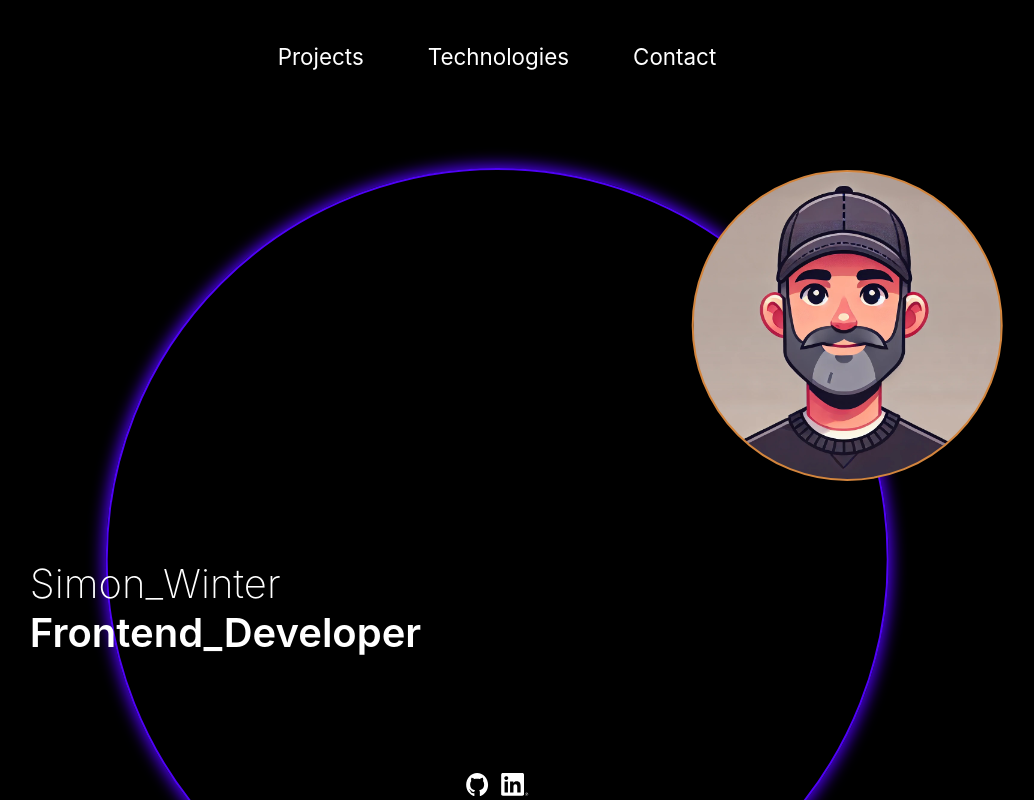
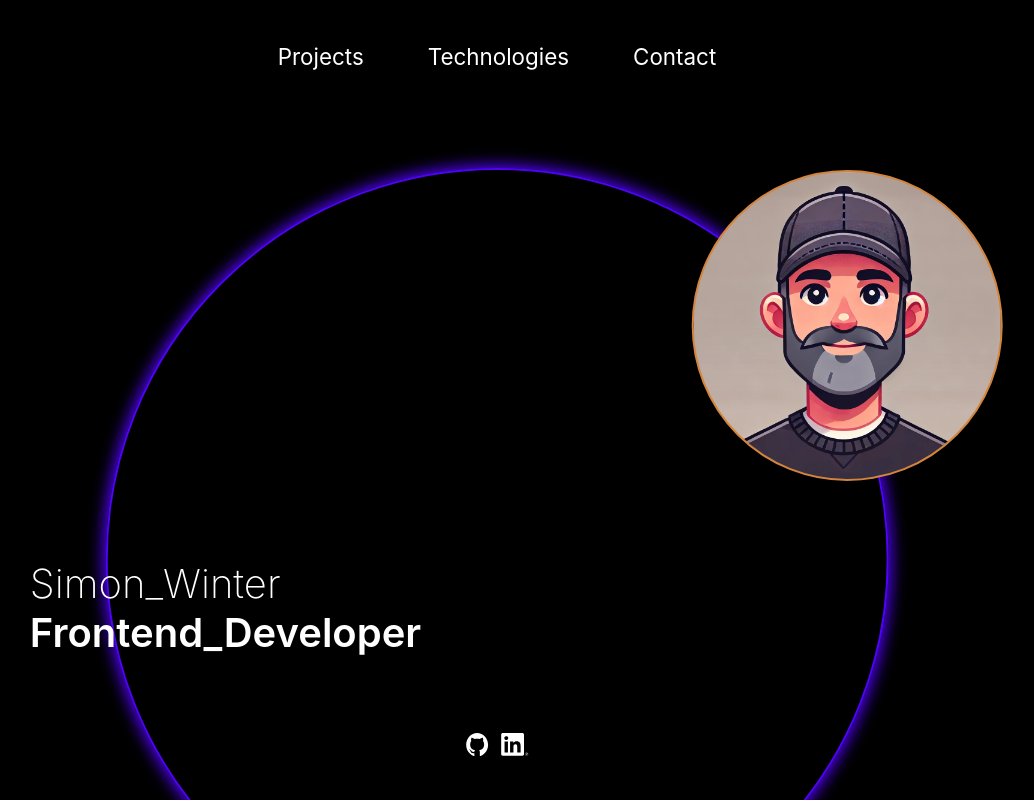
Before and after one commit to SimonADW/240910-portfolio-simon-winter, a React (Vite) app: page / in a window 1280 px wide. Shown: the top 800 px of the page, without its empty margins (143-1177 px from the left). Built offline with nearby package versions, Linux system fonts and the light colour scheme.

Commit message:
Reduce hero height to fit social links

```diff
--- a/src/components/Hero/HeroComponent.module.css
+++ b/src/components/Hero/HeroComponent.module.css
@@ -1,5 +1,5 @@
 .hero {
-	height: clamp(500px, calc(75vh + var(--spacing-lg)), 900px);
+	height: clamp(500px, calc(70vh + var(--spacing-lg)), 900px);
 
 	display: flex;
 	align-items: flex-end;
```
